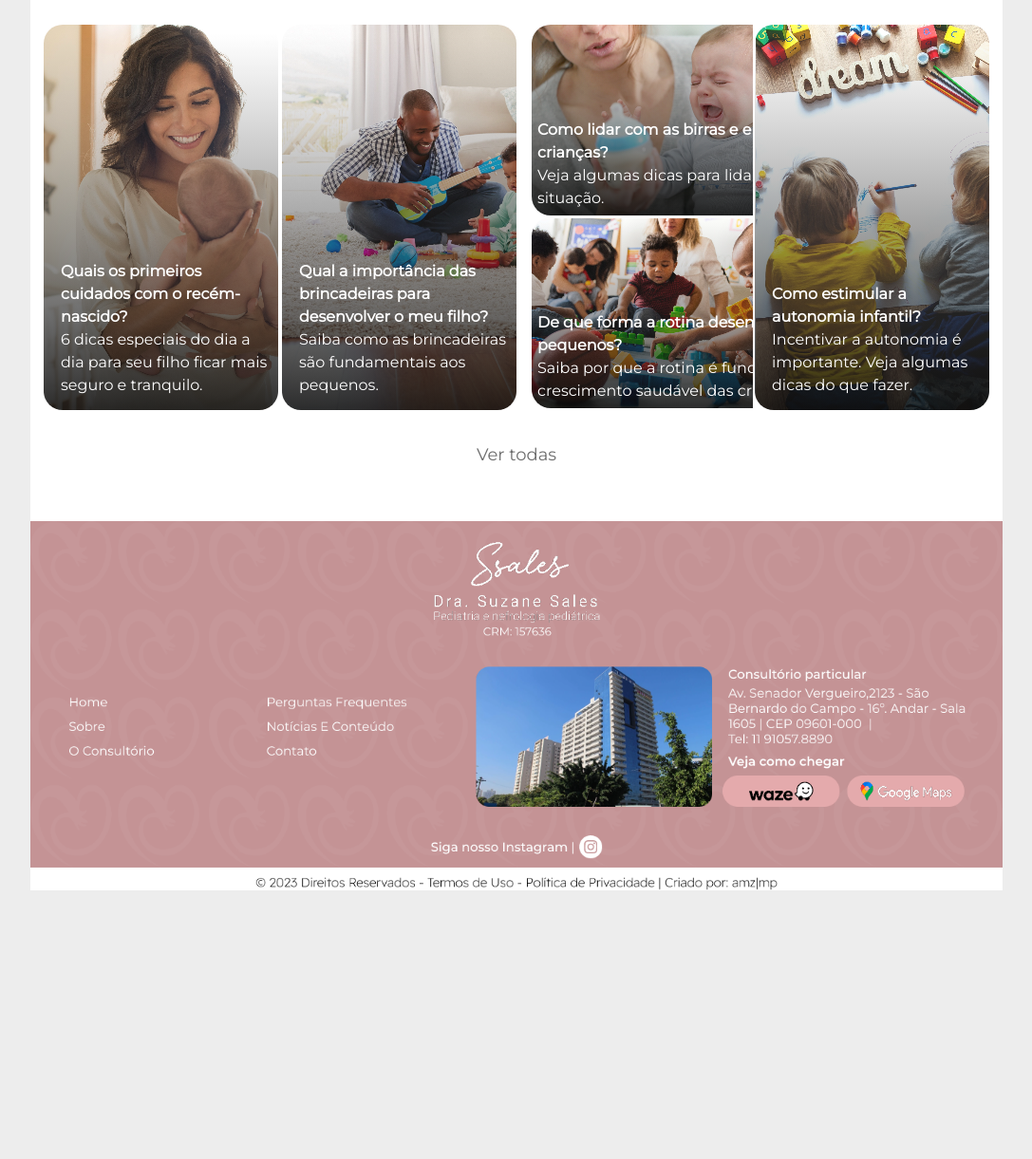
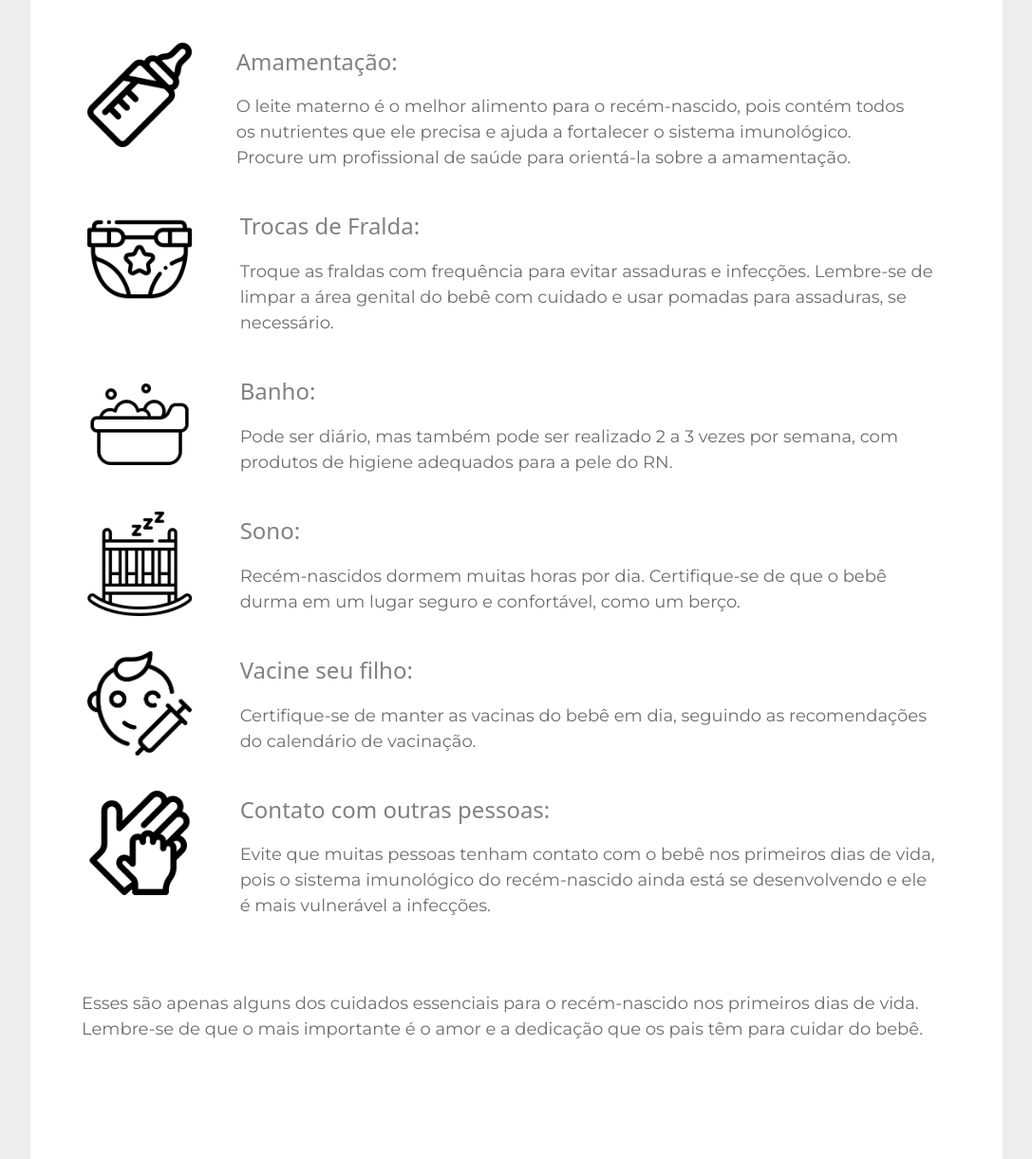
Before and after one commit to Its-JustMe/amzmp-frontend, a plain HTML site: page components/pages/noticia1.html in a window 1280 px wide. Shown: the part 602-1823 px from the top of the page at 95% size, without its empty margins (96-1183 px from the left). Before the commit the page ends 1540 px from the top, so only its background shows below. Drawn offline with nearby package versions, Linux system fonts and the light colour scheme; a web font is replaced by a local one.

Commit message:
Página da Notícia 1 finalizada

```diff
--- a/components/pages/noticia1.html
+++ b/components/pages/noticia1.html
@@ -71,7 +71,98 @@
             </div>
         </main>
 
+        <section class="p-5 pt-1 overflow-hidden">
+            <article>
+                <p class="paragraph">
+                    Os primeiros dias em casa com um recém-nascido podem ser um desafio para os pais,
+                    especialmente se for o primeiro filho. Aqui estão alguns cuidados essenciais para
+                    o recém-nascido nos primeiros dias de vida:
+                </p>
 
+                <div class="container w-100 mt-5">
+                    <div class="row w-100">
+                        <div class="col-2">
+                            <img class="img-icon" src="../../assets/imgs/mamadeira.png" alt="Icon Mamadeira">
+                        </div>
+                        <div class="col">
+                            <h3 class="h4 subheading">Amamentação:</h3>
+                            <p class="paragraph">
+                                O leite materno é o melhor alimento para o recém-nascido, pois contém
+                                todos os nutrientes que ele precisa e ajuda a fortalecer o sistema
+                                imunológico. Procure um profissional de saúde para orientá-la sobre a amamentação.
+                            </p>
+                        </div>
+                    </div>
+                    <div class="row mt-3">
+                        <div class="col-2">
+                            <img class="img-icon" src="../../assets/imgs/fralda.png" alt="Icon Mamadeira">
+                        </div>
+                        <div class="col">
+                            <h3 class="h4 subheading">Trocas de Fralda:</h3>
+                            <p class="paragraph">
+                                Troque as fraldas com frequência para evitar assaduras e infecções. Lembre-se
+                                de limpar a área genital do bebê com cuidado e usar pomadas para assaduras, se necessário.
+                            </p>
+                        </div>
+                    </div>
+                    <div class="row mt-3">
+                        <div class="col-2">
+                            <img class="img-icon" src="../../assets/imgs/banheira.png" alt="Icon Mamadeira">
+                        </div>
+                        <div class="col">
+                            <h3 class="h4 subheading">Banho:</h3>
+                            <p class="paragraph">
+                                Pode ser diário, mas também pode ser realizado 2 a 3 vezes por semana, com
+                                produtos de higiene adequados para a pele do RN.
+                            </p>
+                        </div>
+                    </div>
+                    <div class="row mt-3">
+                        <div class="col-2">
+                            <img class="img-icon" src="../../assets/imgs/berco.png" alt="Icon Mamadeira">
+                        </div>
+                        <div class="col">
+                            <h3 class="h4 subheading">Sono:</h3>
+                            <p class="paragraph">
+                                Recém-nascidos dormem muitas horas por dia. Certifique-se de que o bebê durma
+                                em um lugar seguro e confortável, como um berço.
+                            </p>
+                        </div>
+                    </div>
+                    <div class="row mt-3">
+                        <div class="col-2">
+                            <img class="img-icon" src="../../assets/imgs/vacina.png" alt="Icon Mamadeira">
+                        </div>
+                        <div class="col">
+                            <h3 class="h4 subheading">Vacine seu filho:</h3>
+                            <p class="paragraph">
+                                Certifique-se de manter as vacinas do bebê em dia, seguindo as recomendações do
+                                calendário de vacinação.
+                            </p>
+                        </div>
+                    </div>
+                    <div class="row mt-3">
+                        <div class="col-2">
+                            <img class="img-icon" src="../../assets/imgs/familia.png" alt="Icon Mamadeira">
+                        </div>
+                        <div class="col">
+                            <h3 class="h4 subheading">Contato com outras pessoas:</h3>
+                            <p class="paragraph">
+                                Evite que muitas pessoas tenham contato com o bebê nos primeiros dias de vida, pois o
+                                sistema imunológico do recém-nascido ainda está se desenvolvendo e ele é mais vulnerável
+                                a infecções.
+                            </p>
+                        </div>
+                    </div>
+                </div>
+
+                <p class="paragraph mt-5">
+                    Esses são apenas alguns dos cuidados essenciais para o recém-nascido nos
+                    primeiros dias de vida. Lembre-se de que o mais importante é o amor e a
+                    dedicação que os pais têm para cuidar do bebê.
+                </p>
+            </article>
+        </section>
 
         <section class="p-2">
             <h2 class="title h2 text-center mb-5 text-uppercase">Outro</h2>
--- a/components/styles/abstract/classes.css
+++ b/components/styles/abstract/classes.css
@@ -189,6 +189,11 @@ main, section {
     margin: auto;
 }
 
+.img-icon {
+    width: 110px;
+    height: auto;
+}
+
 .card, .card-small {
     position: relative;
     border-radius: 20px;
```
